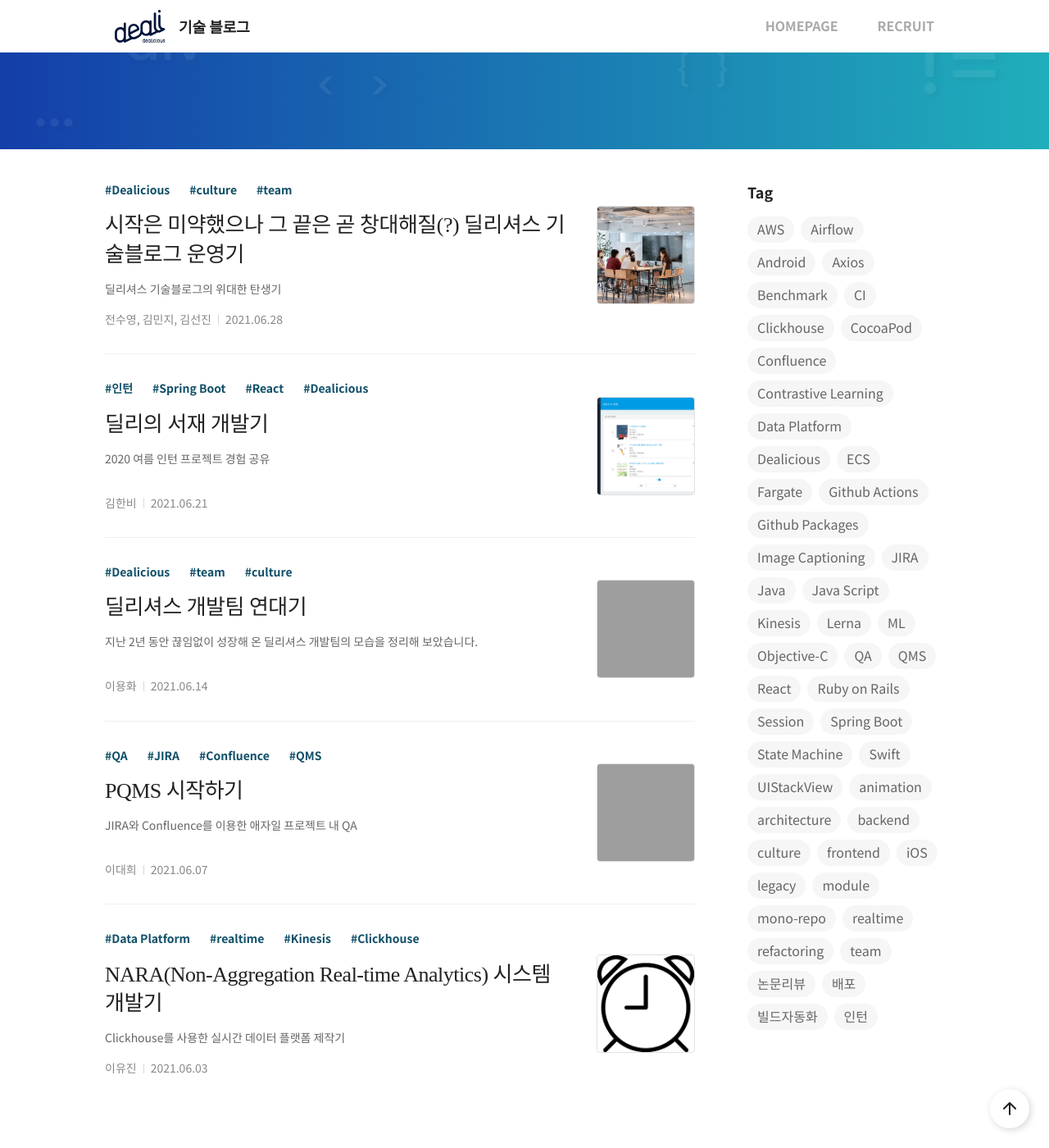
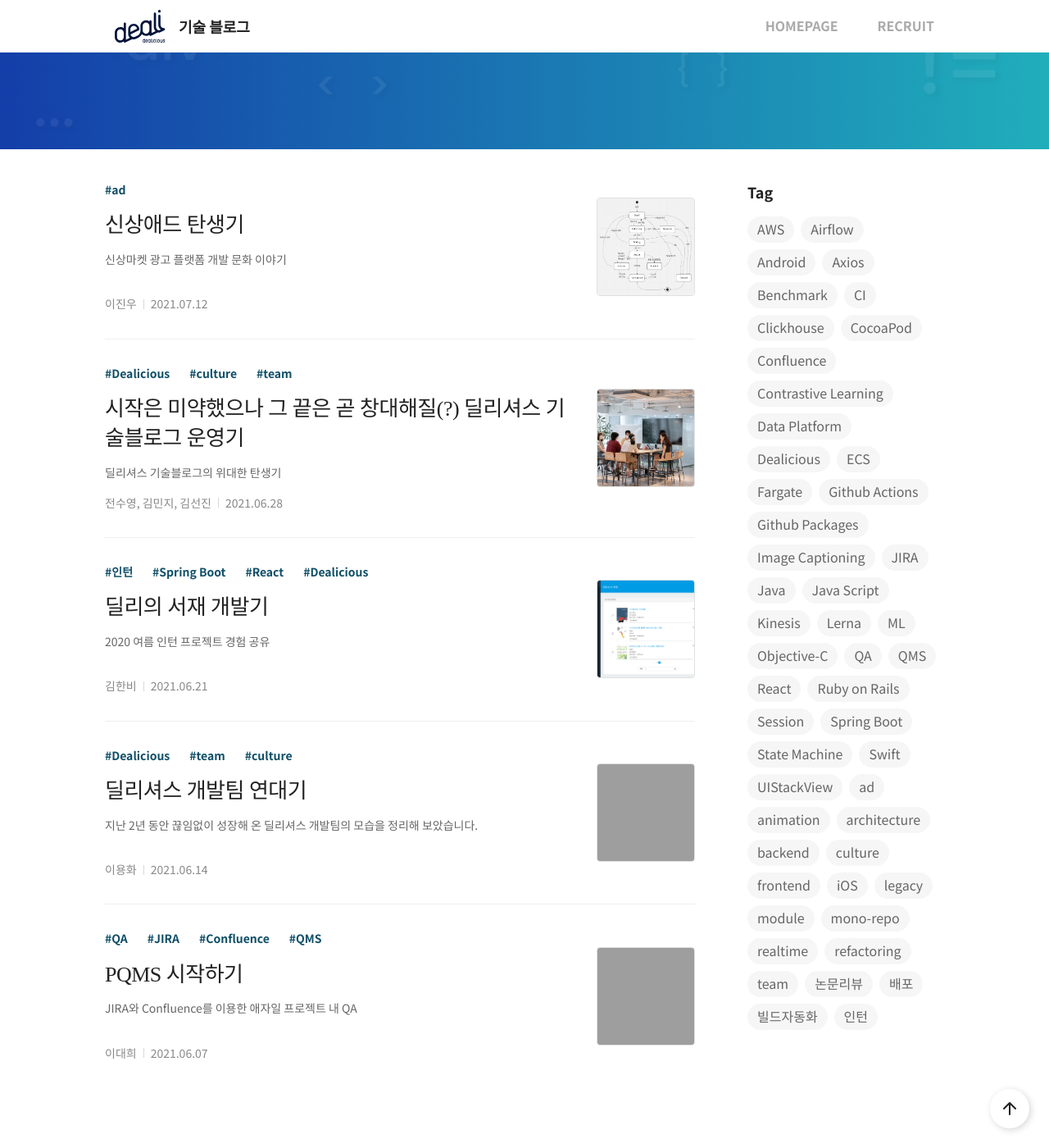
Before and after one commit to dealicious-inc/dealicious-inc.github.io, a Jekyll site: the page built from index.html, in a window 1280 px wide and 1400 px high, scrolled down 282 px. Shown: the whole window at 82% size. Built offline with Jekyll 4.4.1, drawn with Linux system fonts in a browser that asks for light colours; some web fonts are replaced; the list of posts is cut into pages by our own code; some of the changed lines change nothing that is shown; grey boxes are pictures that could not be loaded.

Commit message:
이진우님 포스트 최종 편집본

```diff
--- a/_drafts/2021-07-12-sinsang-ad-genesis.md
+++ b/_posts/2021-07-12-sinsang-ad-genesis.md
@@ -7,7 +7,7 @@
 tags: [ad]
 ---
 
-![신상마켓 광고 플랫폼 신상애드 BI](/assets/image/posts/2021-07-12-sinsang-ad-genesis/logo.png)
+![](/assets/image/posts/2021-07-12-sinsang-ad-genesis/logo.png)
 
 # 들어가며
 
@@ -42,7 +42,7 @@
 
 이 과정에서 우리는 도메인 주도 설계(Domain Driven Design)의 이벤트 스토밍 방법을 참고하여 우리만의 방식을 찾고자 노력했습니다.
 
-![피를 토하는 수 많은 미팅의 결과물...](/assets/image/posts/2021-07-12-sinsang-ad-genesis/1.png)
+![](/assets/image/posts/2021-07-12-sinsang-ad-genesis/1.png)
 
 
 약 3주 가량 이 과정을 거치며 팀원들에게 두 가지 변화가 생겼습니다. 첫 번째는 소통하는 과정에서 통일된 용어를 사용하기 시작했고, 두 번째는 우리가 무엇을 만들려고 하는지에 대한 목표를 같은 시각으로 바라볼 수 있게 되었습니다. 또한 이로 인해 위에서 언급했던 개인 간의 도메인 지식 차이를 어느 정도 해결할 수 있는 계기가 되었습니다.
```
